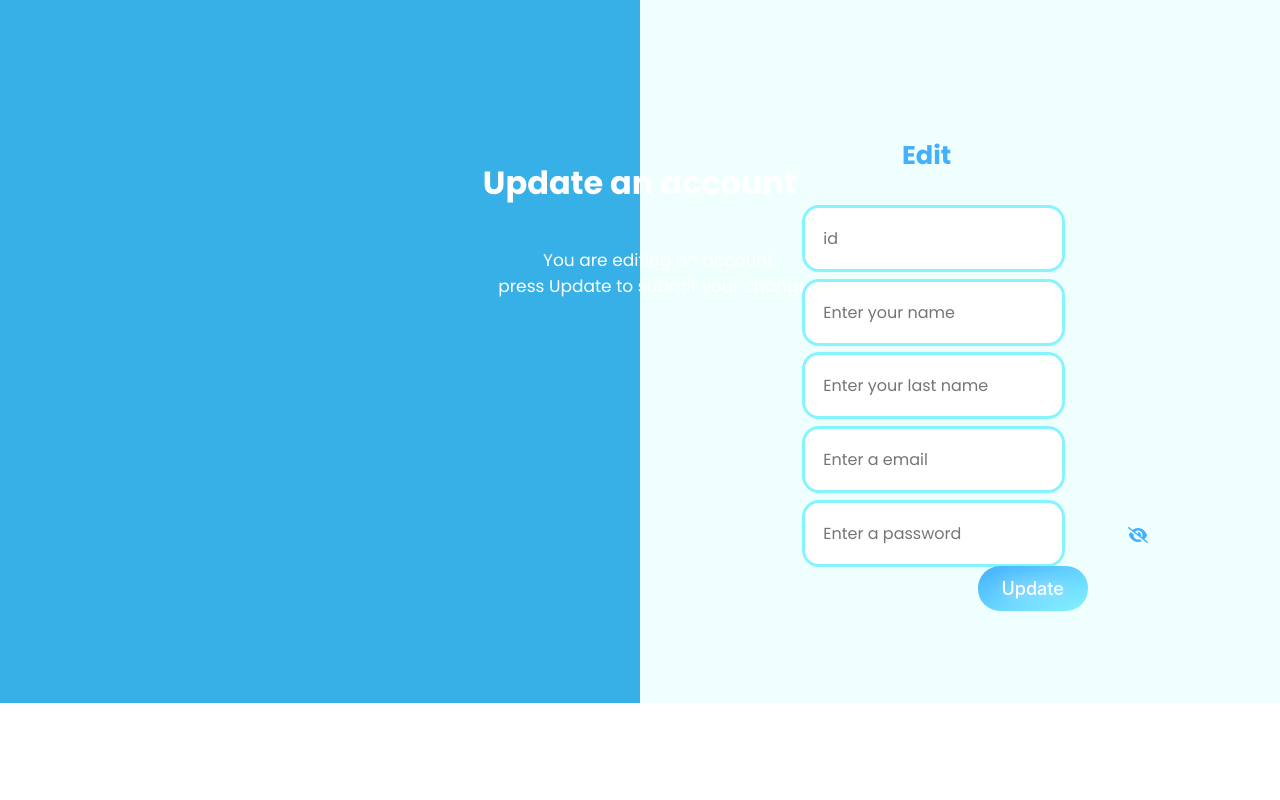
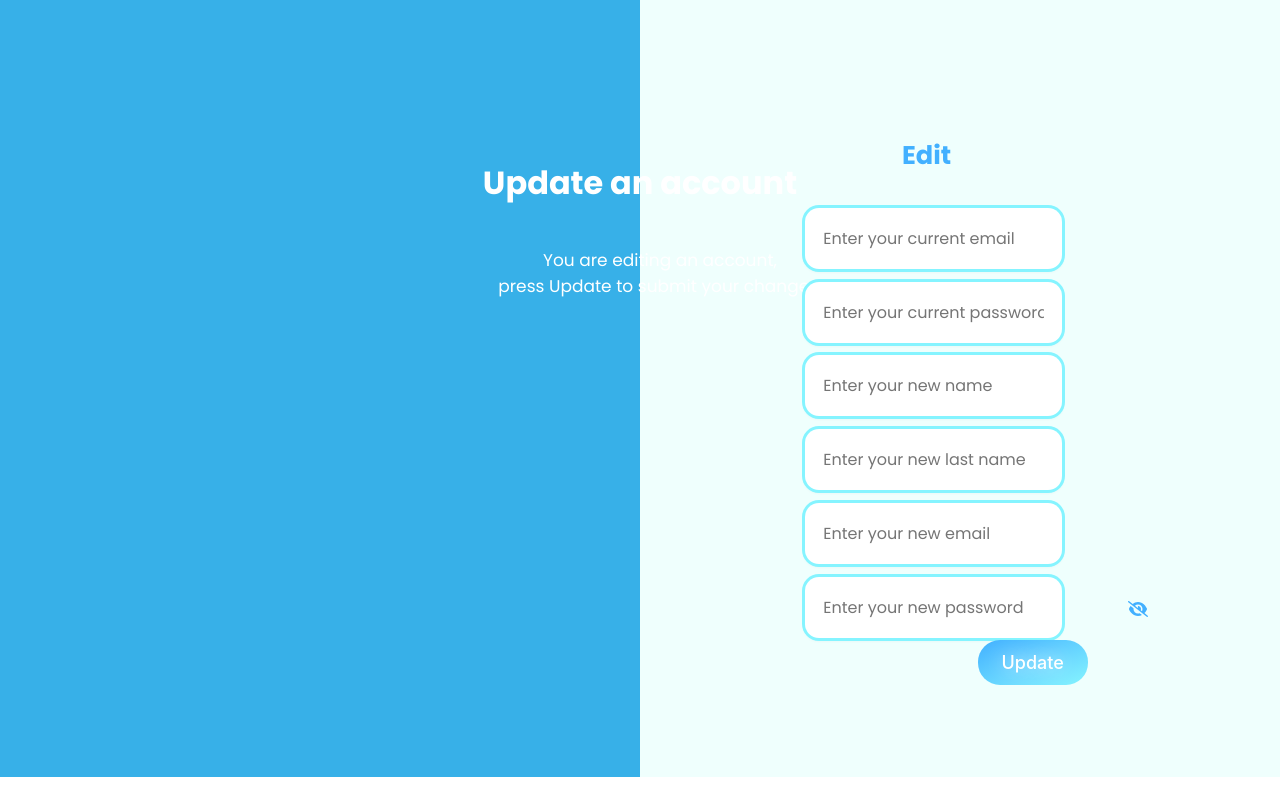
Before and after one commit to LauroAranha/trip-planner-FrontEnd, a React (Create React App) app: page /edit in a window 1280 px wide. Built offline with nearby package versions, Linux system fonts and the light colour scheme.

Commit message:
Integrate delete and edit with frontend

```diff
--- a/src/pages/delete/delete.js
+++ b/src/pages/delete/delete.js
@@ -10,14 +10,14 @@ document.body.style.overflow = 'hidden';
 
 const Delete = () => {
   const [values, setValues] = useState({
-    id: '',
-    password:'',
+    email: '',
+    password: '',
+  });
 
-  });
-  const handleSubmit = (e) => {
+  const handleSubmit = async (e) => {
     e.preventDefault();
     console.log(values);
-    axios.post('http://localhost:3000/user/login ', values);
+    axios.post('http://localhost:3005/user/delete', values);
   };
 
   const [type, setType] = useState('password');
@@ -44,12 +44,12 @@ const Delete = () => {
         <form onSubmit={handleSubmit}>
           <label>
             <input
-              type="id"
-              name="id"
+              type="email"
+              name="email"
               required
-              placeholder="id"
-              value={values.id}
-              onChange={(e) => setValues({ ...values, id: e.target.value })}
+              placeholder="email"
+              value={values.email}
+              onChange={(e) => setValues({ ...values, email: e.target.value })}
             />
           </label>
           {'\n'}
@@ -60,18 +60,16 @@ const Delete = () => {
               required
               placeholder="password"
               value={values.password}
-              onChange={(e) => setValues({ ...values, password: e.target.value })}
+              onChange={(e) =>
+                setValues({ ...values, password: e.target.value })
+              }
             />
           </label>
           <label>
-
-            <div className="page-link-login">
-
-            </div>
+            <div className="page-link-login"></div>
           </label>
           {'\n'}
           <button className="login-btn">DELETE</button>
-
         </form>
       </div>
     </div>
--- a/src/pages/edit/edit.js
+++ b/src/pages/edit/edit.js
@@ -41,7 +41,8 @@ const Edit = () => {
   };
 
   const [values, setValues] = useState({
-    id: '',
+    currentEmail: '',
+    currentPassword: '',
     name: '',
     lastName: '',
     email: '',
@@ -53,9 +54,8 @@ const Edit = () => {
   const handleSubmit = (e) => {
     e.preventDefault();
 
-
     console.log(values);
-
+    axios.post('http://localhost:3005/user/edit', values);
   };
 
   return (
@@ -63,29 +63,44 @@ const Edit = () => {
       <div className="container-register">
         <h1>Update an account</h1>
         <p>
-          You are editing an account,{' '}
-          <br></br>
+          You are editing an account, <br></br>
           press Update to submit your changes.
-
         </p>
       </div>
       <h1 className="page-title">Edit</h1>
       <form onSubmit={handleSubmit}>
         <div className="page-input-edit">
           <label>
-          <input
-              type="id"
-              name="id"
+            <input
+              type="email"
+              name="currentEmail"
               required
-              placeholder="id"
-              value={values.id}
-              onChange={(e) => setValues({ ...values, id: e.target.value })}
+              placeholder="Enter your current email"
+              value={values.currentEmail}
+              onChange={(e) =>
+                setValues({ ...values, currentEmail: e.target.value })
+              }
             />
+          </label>
+          {'\n'}
+          <label>
+            <input
+              type="password"
+              name="currentPassword"
+              required
+              placeholder="Enter your current password"
+              value={values.currentPassword}
+              onChange={(e) =>
+                setValues({ ...values, currentPassword: e.target.value })
+              }
+            />
+          </label>
+          {'\n'}
+          <label>
             <input
               type="text"
               name="displayName"
-              required
-              placeholder="Enter your name"
+              placeholder="Enter your new name"
               value={values.name}
               onChange={(e) => setValues({ ...values, name: e.target.value })}
             />
@@ -95,8 +110,7 @@ const Edit = () => {
             <input
               type="text"
               name="displayName"
-              required
-              placeholder="Enter your last name"
+              placeholder="Enter your new last name"
               value={values.lastName}
               onChange={(e) =>
                 setValues({ ...values, lastName: e.target.value })
@@ -108,8 +122,7 @@ const Edit = () => {
             <input
               type="email"
               name="email"
-              required
-              placeholder="Enter a email"
+              placeholder="Enter your new email"
               value={values.email}
               onChange={(e) => setValues({ ...values, email: e.target.value })}
             />
@@ -119,27 +132,21 @@ const Edit = () => {
             <input
               type={type}
               name="password"
-              required
-              placeholder="Enter a password"
+              placeholder="Enter your new password"
               value={values.password}
               onChange={(e) =>
                 setValues({ ...values, password: e.target.value })
               }
             />
-
           </label>
           {'\n'}
-
-
-            <span onClick={handleToggleConfirmPassword}>
-              <FontAwesomeIcon icon={iconConfirm} />
-            </span>
-
+          <span onClick={handleToggleConfirmPassword}>
+            <FontAwesomeIcon icon={iconConfirm} />
+          </span>
         </div>
         {'\n'}
         {values.error && <p className={styles.error}>{values.error}</p>}{' '}
         <button className="edit-btn">Update</button>
-
       </form>
     </div>
   );
--- a/src/pages/register/register.js
+++ b/src/pages/register/register.js
@@ -56,7 +56,7 @@ const Register = () => {
       return;
     }
     console.log(values);
-    axios.post('http://localhost:3000/user/register ', values);
+    axios.post('http://localhost:3005/user/register', values);
   };
 
   return (
```
